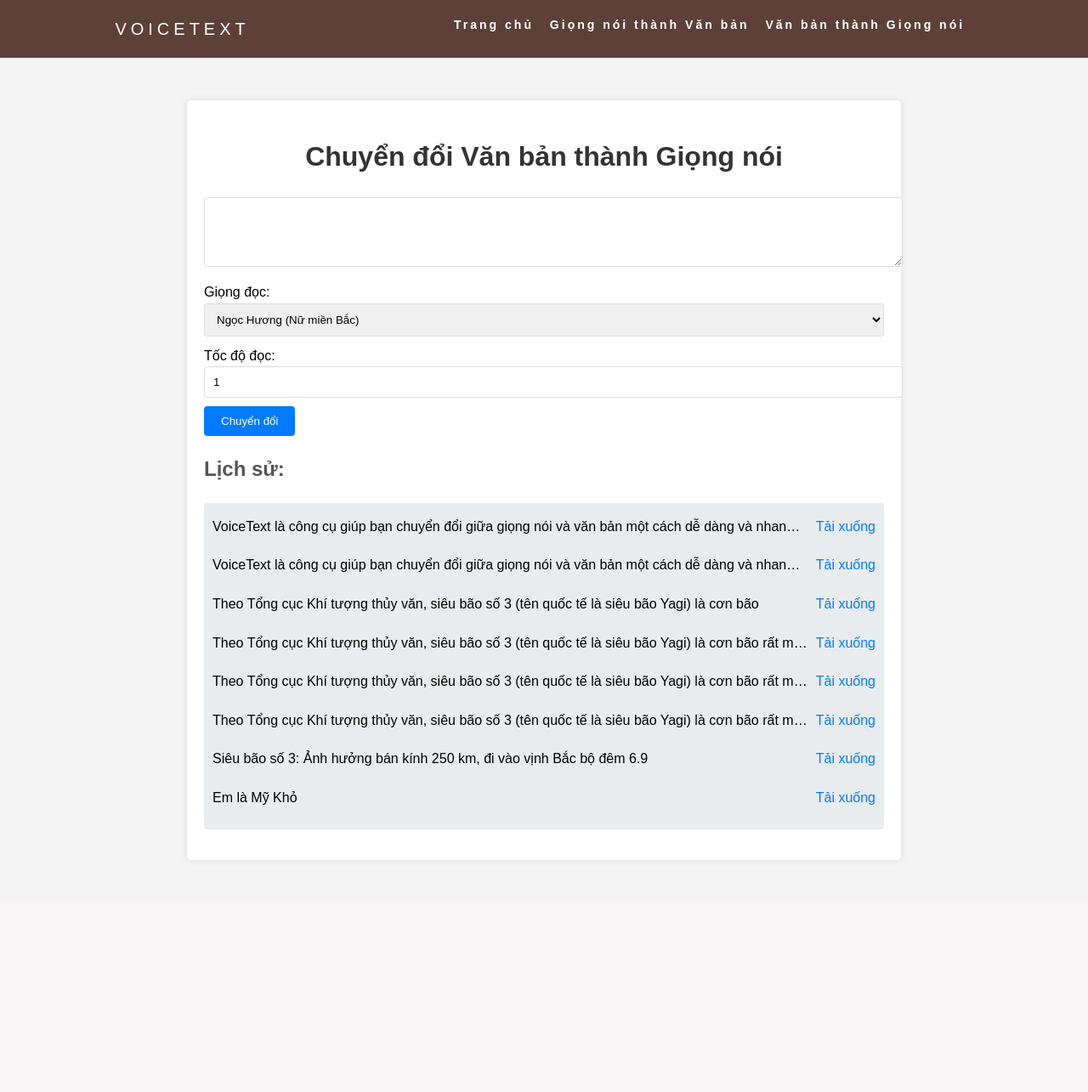
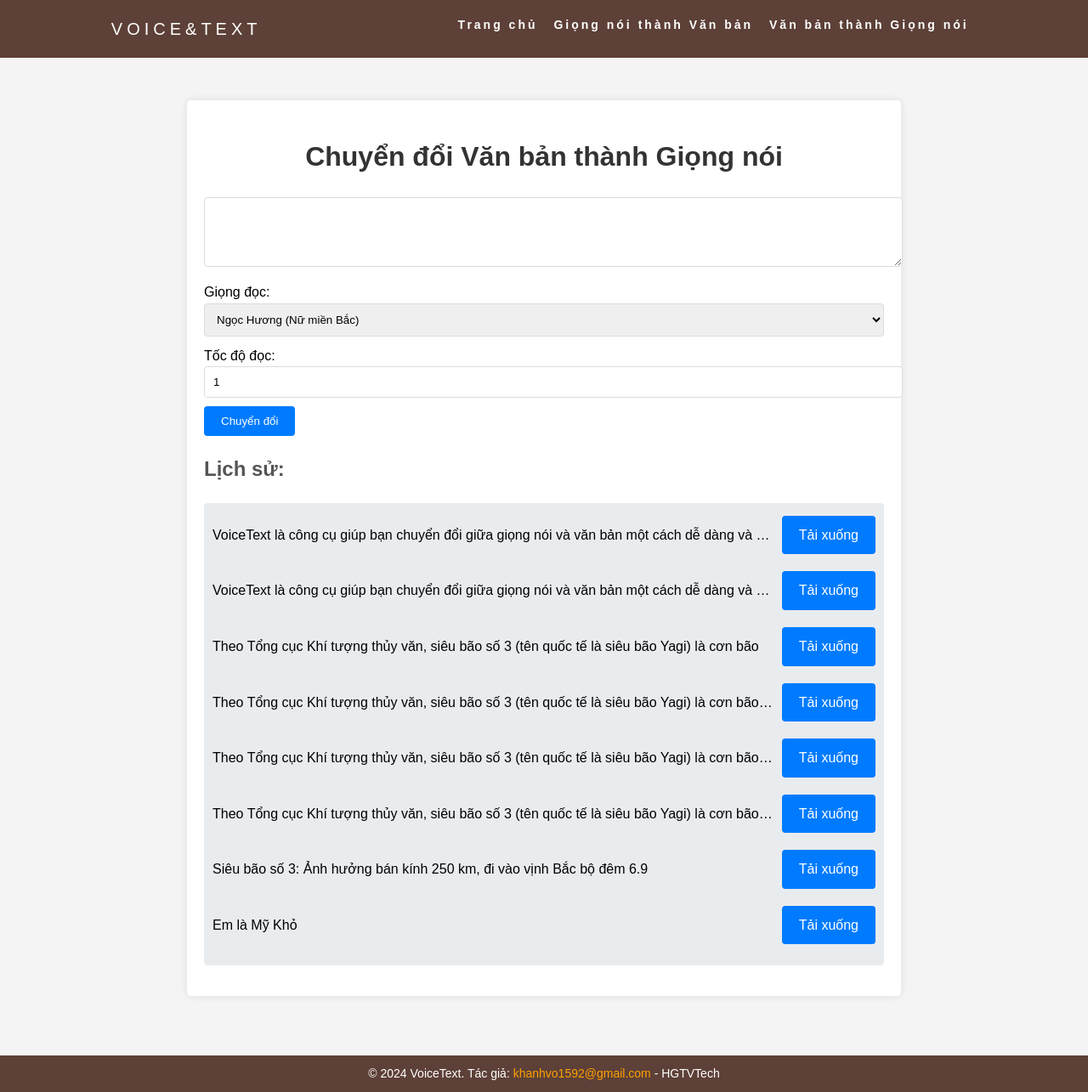
Before and after one commit to khanhvo1592/speech_to_text, a Flask app: page /text-to-speech in a window 1280 px wide. Shown: the whole page at 85% size. Before the commit the page ends 1013 px from the top, so only its background shows below. Run offline with Flask 3, Linux system fonts and the light colour scheme.

Commit message:
update navbar - author

```diff
--- a/static/style.css
+++ b/static/style.css
@@ -171,6 +171,38 @@ input[type="submit"]:hover {
 
 .history ul li .output {
     flex-shrink: 0;
+    background-color: #007bff;
+    color: #fff;
+    border: none;
+    padding: 10px 20px;
+    cursor: pointer;
+    border-radius: 4px;
+    transition: background-color 0.3s ease;
+}
+
+.history ul li .output a{
+    color: #fff;
+}
+
+.history ul li .output a:hover {
+    background-color: #e5e9ec;
+}
+
+.button {
+    display: inline-block;
+    padding: 10px 20px;
+    background-color: #ffffff;
+    color: white;
+    text-decoration: none;
+    border-radius: 4px;
+    transition: background-color 0.3s ease;
+    border: none;
+    cursor: pointer;
+    font-size: 16px;
+}
+
+.button:hover {
+    background-color: #0056b3;
 }
 .wrapped-text {
     white-space: pre-wrap;
@@ -326,3 +358,38 @@ input[type="submit"]:hover {
         max-width: 250px;
     }
 }
+/* Thêm vào cuối file CSS hiện có */
+
+body {
+    display: flex;
+    flex-direction: column;
+    min-height: 100vh;
+}
+
+.container {
+    flex: 1;
+}
+
+.footer {
+    background-color: #5D4037;
+    color: #fff;
+    text-align: center;
+    padding: 10px 0;
+    margin-top: 20px;
+}
+
+.footer p {
+    margin: 0;
+    font-size: 14px;
+}
+
+.footer a {
+    color: #FFA000;
+    text-decoration: none;
+    transition: color 0.3s ease;
+}
+
+.footer a:hover {
+    color: #FFD54F;
+    text-decoration: underline;
+}
--- a/templates/base.html
+++ b/templates/base.html
@@ -9,7 +9,7 @@
 <body>
     <nav class="navbar">
         <div class="logo">
-            <a href="{{ url_for('home') }}">VoiceText</a>
+            <a href="{{ url_for('home') }}">Voice&Text</a>
         </div>
         <ul class="nav-links">
             <li><a href="{{ url_for('home') }}">Trang chủ</a></li>
@@ -24,9 +24,15 @@
     </nav>
 
     <div class="container">
+        <!-- <footer class="footer" class="intro slide-in"> -->
+            <!-- <p>&copy; 2024 VoiceText. Tác giả: <a href="mailto:khanhvo1592@gmail.com">khanhvo1592@gmail.com</a> - 0979.989.978</p> -->
+        <!-- </footer> -->
         {% block content %}
         {% endblock %}
     </div>
+    <footer class="footer">
+        <p>&copy; 2024 VoiceText. Tác giả: <a href="mailto:khanhvo1592@gmail.com">khanhvo1592@gmail.com</a> - HGTVTech</p>
+    </footer>
 
     <script src="{{ url_for('static', filename='script.js') }}"></script>
 </body>
--- a/templates/home.html
+++ b/templates/home.html
@@ -3,11 +3,11 @@
 {% block title %}VoiceText - Trang chủ{% endblock %}
 
 {% block content %}
-    <h1 class="fade-in">Chào mừng đến với Voice&Text</h1>
+    <!-- <h1 class="fade-in">Chào mừng đến với Voice&Text</h1> -->
 
-    <section class="intro slide-in">
+    <!-- <section class="intro slide-in">
         <p>VoiceText là công cụ giúp bạn chuyển đổi giữa giọng nói và văn bản một cách dễ dàng và nhanh chóng.</p>
-    </section>
+    </section> -->
     <section class="cta slide-in">
         <h2>Bắt đầu sử dụng ngay!</h2>
         <div class="button-group">
```
